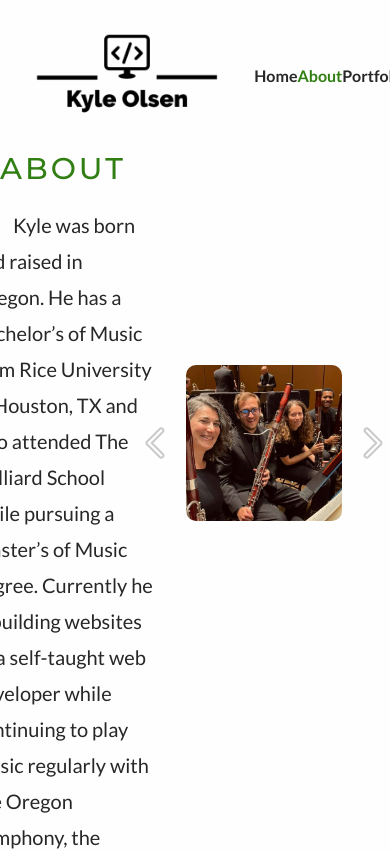
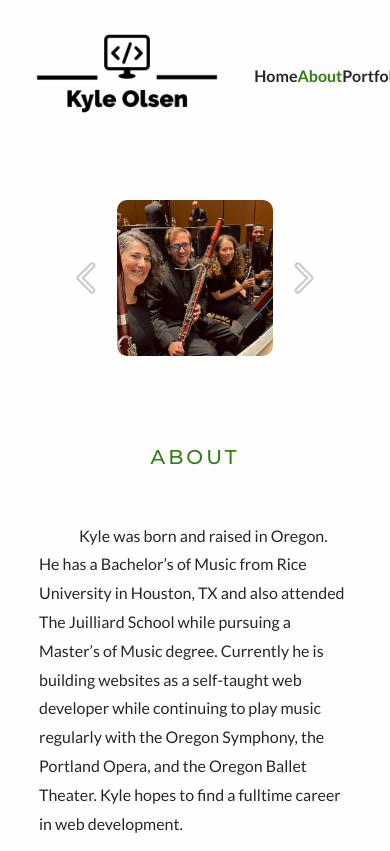
Before and after one commit to Keo222/my-portfolio, a React (Create React App) app: page /about in a window 390 px wide. Shown: the top 851 px of the page. Built offline with nearby package versions, Linux system fonts and the light colour scheme.

Commit message:
about page responsive & center text in projectslider

```diff
--- a/src/components/ProjectsSlider.tsx
+++ b/src/components/ProjectsSlider.tsx
@@ -138,6 +138,9 @@ const SiteHeader = styled.h2`
 const SiteDescription = styled.p`
   font-size: 1.4rem;
   font-weight: 300;
+  text-align: center;
+
+  width: 80%;
 
   @media screen and (${(props) => props.theme.responsive.lg}) {
     margin-block: 5rem;
--- a/src/pages/About.tsx
+++ b/src/pages/About.tsx
@@ -10,9 +10,14 @@ import ImageSlider from "../components/ImageSlider";
 const AboutPageDiv = styled.div`
   display: flex;
   justify-content: space-around;
-  margin: 0 auto;
+  margin-inline: auto;
+  margin-top: 3rem;
+  margin-bottom: 5rem;
   width: clamp(180px, 100vw, 1500px);
-  height: calc(90vh - 173px);
+
+  @media screen and (${(props) => props.theme.responsive.lg}) {
+    flex-direction: column;
+  }
 `;
 
 const AboutInfoSection = styled.section`
@@ -21,7 +26,11 @@ const AboutInfoSection = styled.section`
   display: flex;
   flex-direction: column;
   align-items: center;
-  justify-content: space-evenly;
+  justify-content: space-between;
+  @media screen and (${(props) => props.theme.responsive.lg}) {
+    margin-top: 4rem;
+    order: 2;
+  }
 `;
 
 const AboutHeader = styled.h1`
@@ -30,15 +39,25 @@ const AboutHeader = styled.h1`
   font-weight: 500;
   letter-spacing: 3px;
 
-  margin: 0;
+  margin-top: 3rem;
   color: ${(props) => props.theme.color.highlight1};
   text-transform: uppercase;
+
+  @media screen and (${(props) => props.theme.responsive.sm}) {
+    font-size: 2rem;
+  }
 `;
 
 const AboutInfoDiv = styled.div`
   display: flex;
   flex-direction: column;
   align-items: center;
+
+  margin-block: 5rem;
+
+  @media screen and (${(props) => props.theme.responsive.lg}) {
+    margin-block: 2rem;
+  }
 `;
 
 const AboutInfoP = styled.p`
@@ -46,6 +65,10 @@ const AboutInfoP = styled.p`
   text-indent: 4rem;
   line-height: 1.8;
   width: clamp(180px, 80%, 60ch);
+
+  @media screen and (${(props) => props.theme.responsive.sm}) {
+    font-size: 1.6rem;
+  }
 `;
 
 const ContactButton = styled(Link)`
@@ -64,14 +87,24 @@ const ContactButton = styled(Link)`
     color: ${(props) => props.theme.color.highlight2};
     background-color: ${(props) => props.theme.color.primary1};
   }
+
+  @media screen and (${(props) => props.theme.responsive.lg}) {
+    margin-top: 2rem;
+  }
+
+  @media screen and (${(props) => props.theme.responsive.sm}) {
+    font-size: 1.4rem;
+  }
 `;
 
 const AboutPicsSection = styled.section`
-  flex-basis: 50%;
   height: 100%;
   display: flex;
   align-items: center;
   justify-content: center;
+  @media screen and (${(props) => props.theme.responsive.lg}) {
+    order: 1;
+  }
 `;
 
 const About = () => {
--- a/src/styled/styled.ts
+++ b/src/styled/styled.ts
@@ -12,7 +12,7 @@ export const theme = {
   responsive: {
     xs: "max-width: 400px",
     sm: "max-width: 600px",
-    md: "max-width: 900px",
+    md: "max-width: 800px",
     lg: "max-width: 1100px",
     xl: "max-width: 1400px",
     xxl: "max-width: 1600px",
```
Also changed, not shown: 1 other file (tests, documents, lock files or other folders).
